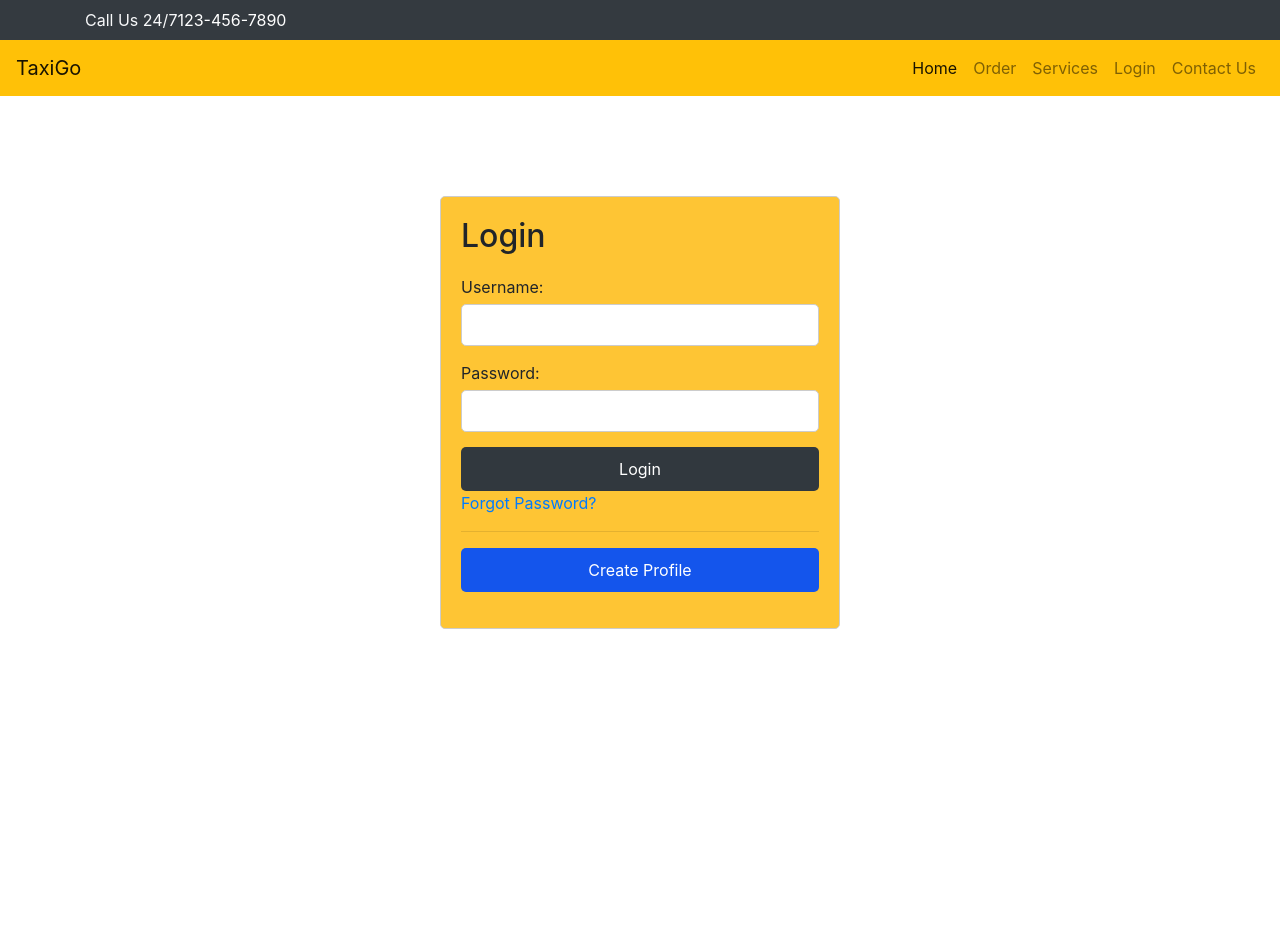
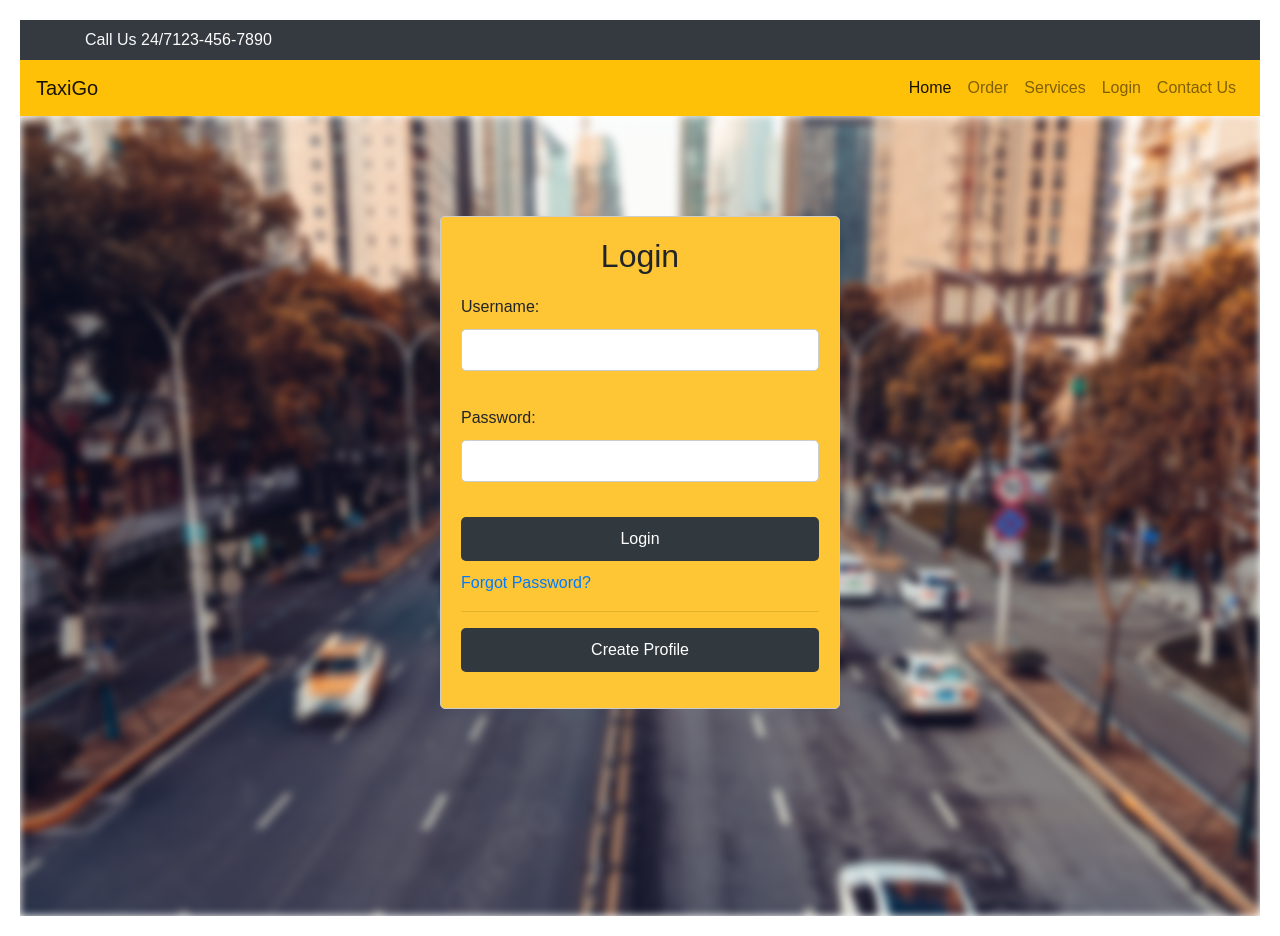
Before and after one commit to saifalaasabelaish/TaxiGo, a React (Create React App) app in the folder frontend/: page /login in a window 1280 px wide. Before the commit the page ends 800 px from the top, so only its background shows below. Built offline with nearby package versions, Linux system fonts and the light colour scheme; no server answers.

Commit message:
daily merge

```diff
--- a/frontend/src/App.js
+++ b/frontend/src/App.js
@@ -1,4 +1,3 @@
-// App.js
 import React from 'react';
 import { BrowserRouter as Router, Routes, Route } from 'react-router-dom';
 import TopBar from './components/common/TopBar';
@@ -7,21 +6,11 @@ import ContactPage from './components/ContactUsPage/ContactPage'; // Make sure t
 import HomePage from './components/Home/HomePage';
 import ServicesPage from './components/ServicesPage/ServicesPage';
 import Order from "./components/TaxiRequest/TaxiRequest";
-import Login from "./components/Login/Login"
-import { useEffect,useState } from 'react';
+import Login from "./components/Login/Login";
+import RegisterForm from "./components/CreateProfile/CreateProfile";
+import ForgotPassword from "./components/ForgotPassword/ForgotPassword";
 
 function App() {
-
-  const [data, setData] = useState([]);
-
-  useEffect(() => {
-    // Fetch data from the backend when the component mounts
-    fetch('http://localhost:3001/backend/data')
-      .then((response) => response.json())
-      .then((data) => setData(data))
-      .catch((error) => console.error('Error fetching data:', error));
-  }, []);
-
   return (
     <Router>
       <div>
@@ -33,6 +22,8 @@ function App() {
         <Route path="/order" Component={Order} />
         <Route path="/services" Component={ServicesPage} />
         <Route path="/login" Component={Login} />
+        <Route path="/create-profile" Component={RegisterForm} />
+        <Route path="/forgot-password" Component={ForgotPassword} />
         <Route path="/contact" Component={ContactPage} /> </Routes>
 
 
--- a/frontend/src/components/CreateProfile/CreateProfile.css
+++ b/frontend/src/components/CreateProfile/CreateProfile.css
@@ -35,7 +35,7 @@ input[type="tel"] {
 button {
     width: 100%;
     padding: 10px;
-    background-color: black;
+    background-color: #31383e;
     color: white;
     border: none;
     cursor: pointer;
--- a/frontend/src/components/Login/Login.css
+++ b/frontend/src/components/Login/Login.css
@@ -1,15 +1,21 @@
-
 .login-container {
 
   max-width: 400px;
-    margin: 100px auto; /* Center the login box horizontally and add top margin */
+  margin: 100px auto;
   padding: 20px;
   border: 1px solid #ccc;
   border-radius: 5px;
   background-color: #fec534;
-    position: relative; /* Position relative for absolute centering */
+  position: relative;
 
 }
+.masthead {
+  height: 100vh;
+  align-items: center;
+  justify-content: center;
+  flex: 0 1 auto;
+}
+
 
 .login-container h2 {
   margin-bottom: 20px;
@@ -19,10 +25,11 @@
   margin-bottom: 15px;
 }
 
-  label {
+.label {
   display: block;
   margin-bottom: 5px;
 }
+
 
 input[type="text"],
 input[type="password"] {
@@ -45,10 +52,10 @@
   cursor: pointer;
 }
 
-  .Create-button {
+.RegisterForm {
   width: 100%;
   padding: 10px;
-    background-color: #1455ec;
+  background-color: #31383e;
   color: #fff;
   border: none;
   border-radius: 5px;
@@ -60,3 +67,25 @@
   color: red;
   margin-top: 10px;
 }
+
+.background-image {
+  position: absolute;
+  top: 0;
+  right: 0;
+  bottom: 0;
+  left: 0;
+  background-size: cover;
+  background-position: center;
+  filter: blur(4px);
+  z-index: -1;
+}
+
+.background-overlay {
+  position: absolute;
+  top: 0;
+  right: 0;
+  bottom: 0;
+  left: 0;
+  background: rgba(0, 0, 0, 0.5);
+  z-index: -2;
+}
--- a/frontend/src/components/Login/Login.js
+++ b/frontend/src/components/Login/Login.js
@@ -1,7 +1,7 @@
-// Login.js
 import React, { useState } from 'react';
 import './Login.css';
 import { Link } from 'react-router-dom';
+import backgroundImage from '../../assets/home_pic.png';
 
 
 const Login = () => {
@@ -15,11 +15,13 @@ const Login = () => {
       setError('Please enter both username and password');
       return;
     }
-    else {setError(null);}
+    else { setError(null); }
   };
 
   return (
+    <header className="masthead">
     <div className="login-container">
+        <div className='Log'>
           <h2>Login</h2>
           {error && <p className="error-message">{error}</p>}
           <form onSubmit={handleSubmit}>
@@ -36,13 +38,19 @@ const Login = () => {
           <p>
             <Link to="/forgot-password">Forgot Password?</Link>
           </p>
-      <hr/>
+          <hr />
           <p>
             <Link to="/create-profile">
-          <button className="Create-button">Create Profile</button>
+              <button className="RegisterForm">Create Profile</button>
             </Link>
           </p>
+          <div />
         </div>
+      </div>
+      <div className="background-image" style={{ backgroundImage: `url(${backgroundImage})` }}></div>
+
+    </header>
   );
 };
+
 export default Login;
```
Lines whose indentation alone changed are shown as unchanged.
